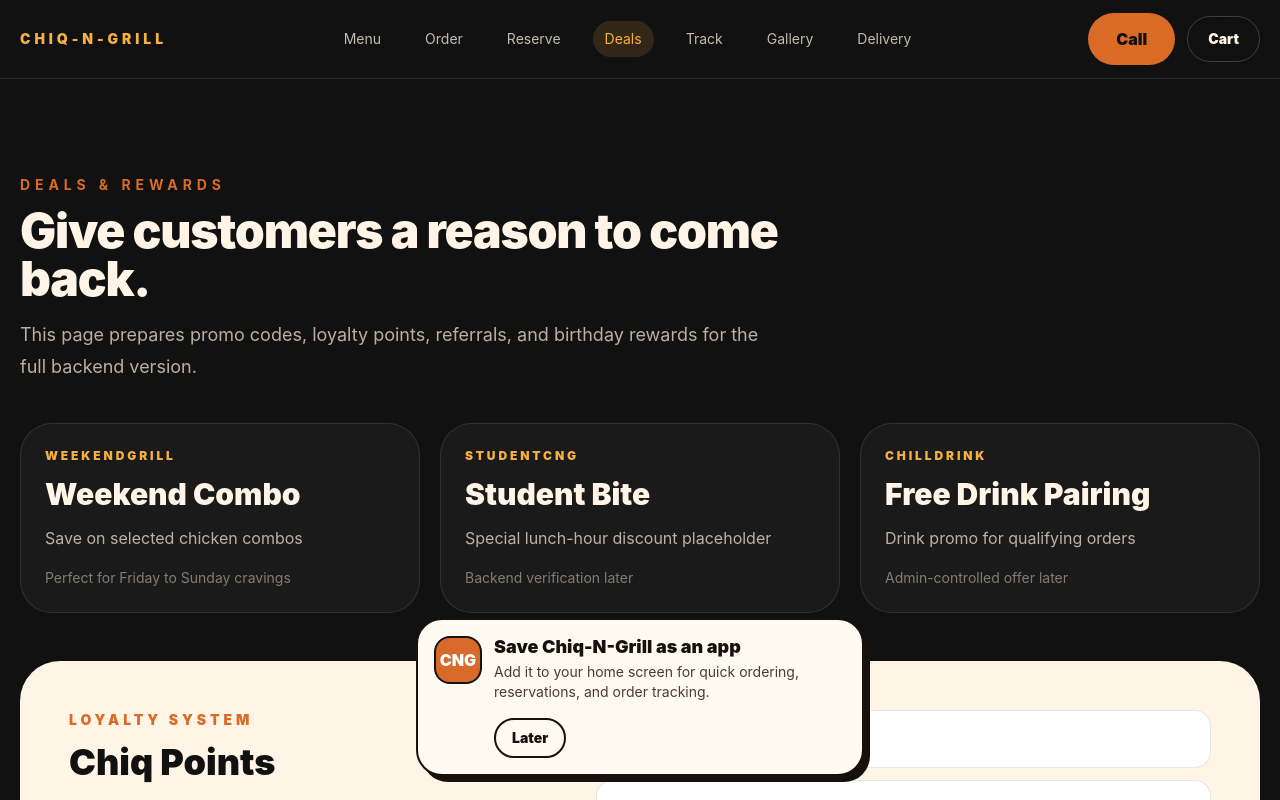
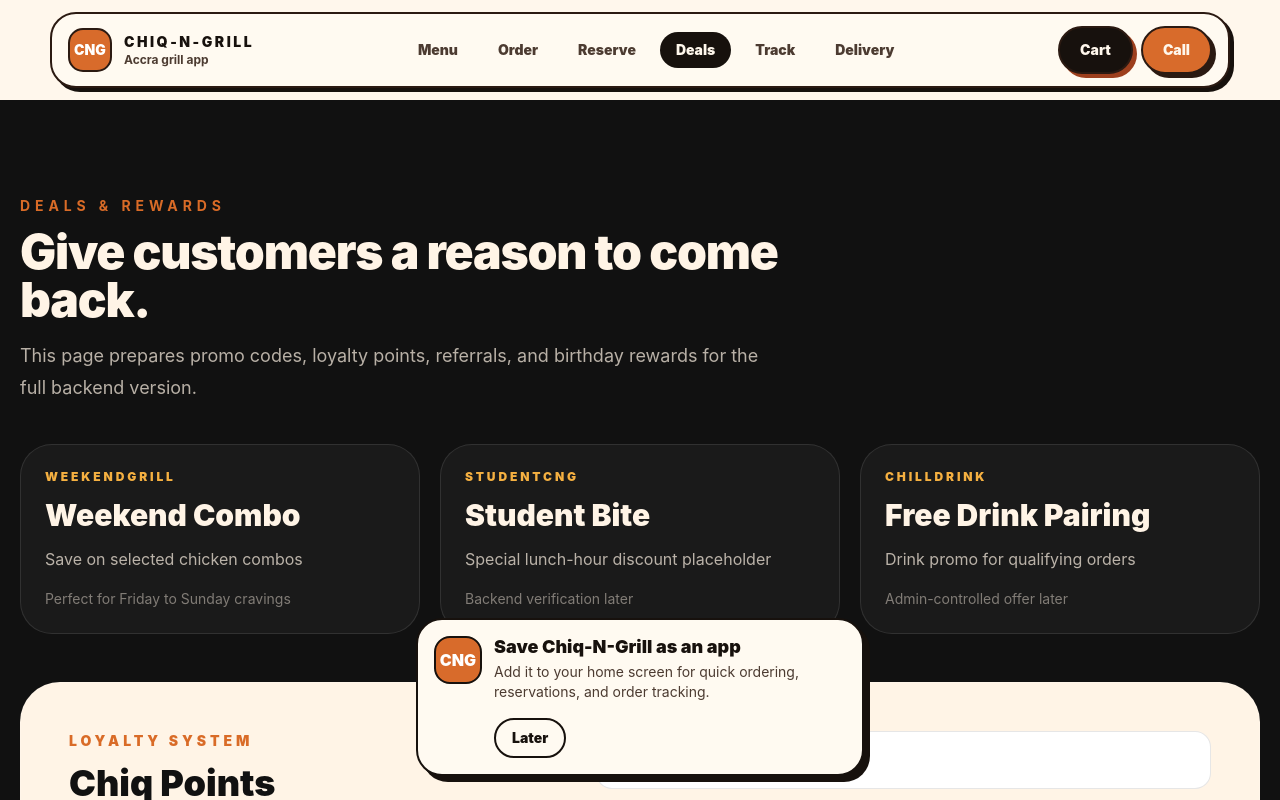
Before and after one commit to hAck404-lab101/chiqngrill, a Next.js app: page /deals in a window 1280 px wide. Shown: the top 800 px of the page. Built offline with nearby package versions, Linux system fonts and the light colour scheme.

Commit message:
design: convert header to solid app navigation

```diff
--- a/components/app-header.tsx
+++ b/components/app-header.tsx
@@ -2,7 +2,6 @@
 
 import { usePathname, useSearchParams } from "next/navigation";
 import { useMemo, useState } from "react";
-import { CTAButton } from "@/components/cta-button";
 import { restaurant } from "@/lib/restaurant-data";
 
 type AppHeaderProps = {
@@ -15,7 +14,6 @@ const customerLinks = [
   { label: "Reserve", href: "/reservations" },
   { label: "Deals", href: "/deals" },
   { label: "Track", href: "/track" },
-  { label: "Gallery", href: "/gallery" },
   { label: "Delivery", href: "/delivery" }
 ];
 
@@ -33,20 +31,16 @@ function getPathAndQuery(href: string) {
 
 function queryContainsRequiredParams(currentQuery: URLSearchParams, requiredQuery: string) {
   if (!requiredQuery) return true;
-
   const requiredParams = new URLSearchParams(requiredQuery);
-
   for (const [key, value] of requiredParams.entries()) {
     if (currentQuery.get(key) !== value) return false;
   }
-
   return true;
 }
 
 function isActivePath(pathname: string, searchParams: URLSearchParams, href: string) {
   const { path, query } = getPathAndQuery(href);
   const matchesPath = path === "/" ? pathname === "/" : pathname === path || pathname.startsWith(`${path}/`);
-
   return matchesPath && queryContainsRequiredParams(searchParams, query);
 }
 
@@ -59,85 +53,58 @@ export function AppHeader({ variant = "customer" }: AppHeaderProps) {
   const [isOpen, setIsOpen] = useState(false);
 
   return (
-    <header className="sticky top-0 z-50 border-b border-white/10 bg-charcoal/88 backdrop-blur-xl">
-      <nav className="mx-auto flex max-w-7xl items-center justify-between gap-4 px-5 py-4">
-        <a href={isAdmin ? "/admin" : "/"} className="shrink-0 text-sm font-black uppercase tracking-[0.28em] text-gold">
-          {isAdmin ? "CNG Ops" : "Chiq-N-Grill"}
+    <header className="sticky top-0 z-50 bg-[var(--paper)] py-3">
+      <nav className="app-container flex items-center justify-between gap-3 rounded-[26px] border-2 border-[var(--line)] bg-[#fffaf1] px-4 py-3 shadow-[4px_4px_0_#17110d]">
+        <a href={isAdmin ? "/admin" : "/"} className="flex items-center gap-3">
+          <span className="grid size-11 place-items-center rounded-[15px] border-2 border-[var(--line)] bg-[var(--clay)] text-sm font-black text-white">
+            CNG
+          </span>
+          <span className="hidden leading-tight sm:block">
+            <span className="block text-sm font-black uppercase tracking-[0.18em] text-[var(--ink)]">{isAdmin ? "Operations" : "Chiq-N-Grill"}</span>
+            <span className="block text-xs font-bold text-[var(--ink-soft)]">{isAdmin ? "Kitchen control" : "Accra grill app"}</span>
+          </span>
         </a>
 
-        <div className="hidden items-center gap-5 text-sm text-cream/75 lg:flex">
+        <div className="hidden items-center gap-2 text-sm lg:flex">
           {links.map((link) => {
             const active = isActivePath(pathname, activeSearchParams, link.href);
             return (
-              <a key={link.href} href={link.href} className={`rounded-full px-3 py-2 transition ${active ? "bg-gold/15 text-gold" : "hover:text-gold"}`}>
+              <a key={link.href} href={link.href} className={`rounded-full px-4 py-2 font-black transition ${active ? "bg-[var(--ink)] text-[var(--paper)]" : "text-[var(--ink-soft)] hover:bg-[var(--paper-deep)] hover:text-[var(--ink)]"}`}>
                 {link.label}
               </a>
             );
           })}
         </div>
 
-        <div className="flex items-center gap-3">
-          {isAdmin ? (
-            <span className="hidden rounded-full border border-gold/30 px-4 py-2 text-xs font-black uppercase tracking-[0.18em] text-gold sm:inline-flex">
-              Protected route pending
-            </span>
-          ) : (
-            <div className="hidden sm:block">
-              <CTAButton href={restaurant.phoneHref} variant="flame">
-                Call
-              </CTAButton>
-            </div>
-          )}
-          <a href={isAdmin ? "/kitchen" : "/order"} className="hidden rounded-full border border-cream/20 px-5 py-3 text-sm font-black text-cream transition hover:border-gold hover:text-gold sm:inline-flex">
+        <div className="flex items-center gap-2">
+          <a href={isAdmin ? "/kitchen" : "/order"} className="btn-dark hidden px-5 py-3 text-sm sm:inline-flex">
             {isAdmin ? "Kitchen" : "Cart"}
           </a>
-          <button
-            type="button"
-            onClick={() => setIsOpen((value) => !value)}
-            className="rounded-full border border-cream/20 px-4 py-3 text-sm font-black text-cream transition hover:border-gold hover:text-gold lg:hidden"
-            aria-expanded={isOpen}
-            aria-label="Toggle navigation menu"
-          >
+          {!isAdmin ? (
+            <a href={restaurant.phoneHref} className="btn-primary hidden px-5 py-3 text-sm md:inline-flex">
+              Call
+            </a>
+          ) : null}
+          <button type="button" onClick={() => setIsOpen((value) => !value)} className="btn-outline px-4 py-3 text-sm lg:hidden" aria-expanded={isOpen} aria-label="Toggle navigation menu">
             {isOpen ? "Close" : "Menu"}
           </button>
         </div>
       </nav>
 
-      <div
-        className={`grid overflow-hidden border-t border-white/10 bg-charcoal transition-all duration-300 ease-out lg:hidden ${
-          isOpen ? "grid-rows-[1fr] opacity-100" : "grid-rows-[0fr] opacity-0"
-        }`}
-      >
+      <div className={`app-container grid overflow-hidden transition-all duration-300 ease-out lg:hidden ${isOpen ? "grid-rows-[1fr] opacity-100" : "grid-rows-[0fr] opacity-0"}`}>
         <div className="min-h-0">
-          <div
-            className={`mx-auto grid max-w-7xl gap-3 px-5 py-5 transition duration-300 ease-out ${
-              isOpen ? "translate-y-0 scale-100 opacity-100" : "-translate-y-3 scale-[0.98] opacity-0"
-            }`}
-          >
+          <div className={`mt-3 grid gap-3 rounded-[26px] border-2 border-[var(--line)] bg-[#fffaf1] p-3 shadow-[4px_4px_0_#17110d] transition duration-300 ${isOpen ? "translate-y-0 opacity-100" : "-translate-y-2 opacity-0"}`}>
             {links.map((link) => {
               const active = isActivePath(pathname, activeSearchParams, link.href);
               return (
-                <a
-                  key={link.href}
-                  href={link.href}
-                  onClick={() => setIsOpen(false)}
-                  className={`rounded-2xl border px-4 py-4 font-black transition ${
-                    active
-                      ? "border-gold/40 bg-gold/15 text-gold"
-                      : "border-white/10 bg-white/[0.04] text-cream/75 hover:border-gold hover:text-gold"
-                  }`}
-                >
+                <a key={link.href} href={link.href} onClick={() => setIsOpen(false)} className={`rounded-[18px] border-2 border-[var(--line)] px-4 py-4 font-black ${active ? "bg-[var(--ink)] text-[var(--paper)]" : "bg-[var(--paper)] text-[var(--ink)]"}`}>
                   {link.label}
                 </a>
               );
             })}
-            <div className="mt-2 grid grid-cols-2 gap-3">
-              <a href={isAdmin ? "/kitchen" : "/order"} className="rounded-full bg-cream px-5 py-4 text-center font-black text-charcoal">
-                {isAdmin ? "Kitchen" : "Cart"}
-              </a>
-              <a href={isAdmin ? "/admin" : restaurant.phoneHref} className="rounded-full bg-flame px-5 py-4 text-center font-black text-charcoal">
-                {isAdmin ? "Admin" : "Call"}
-              </a>
+            <div className="grid grid-cols-2 gap-3">
+              <a href={isAdmin ? "/kitchen" : "/order"} className="btn-dark text-sm">{isAdmin ? "Kitchen" : "Cart"}</a>
+              <a href={isAdmin ? "/admin" : restaurant.phoneHref} className="btn-primary text-sm">{isAdmin ? "Admin" : "Call"}</a>
             </div>
           </div>
         </div>
```
